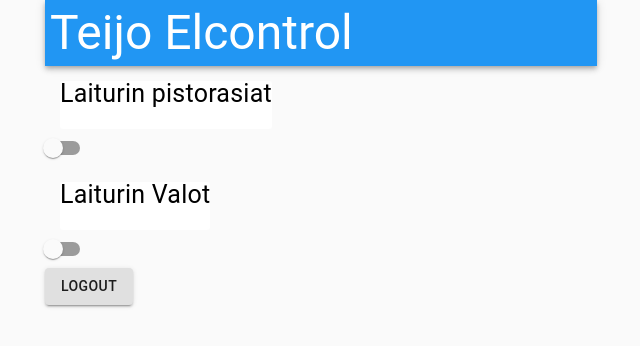
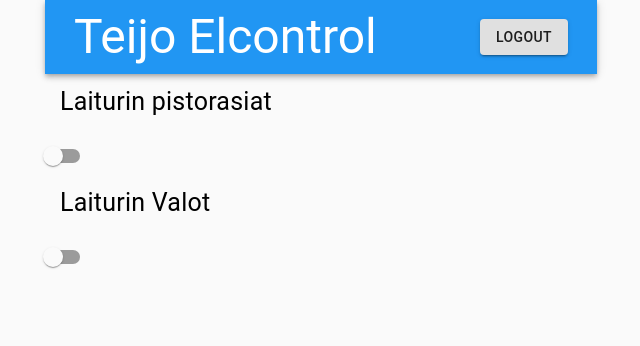
Before and after one commit to wolard/elcontrol, a React (Create React App) app: page /dashboard in a window 1280 px wide. Shown: the top 346 px of the page, without its empty margins (319-959 px from the left). Built offline with nearby package versions, Linux system fonts and the light colour scheme; no server answers.

Commit message:
more styling

```diff
--- a/src/components/Dashboard.js
+++ b/src/components/Dashboard.js
@@ -10,6 +10,11 @@ import { AppBar } from '@material-ui/core';
 import { Container } from '@material-ui/core';
 import { Typography } from '@material-ui/core'
 import { makeStyles } from '@material-ui/core/styles';
+import { Toolbar } from '@material-ui/core';
+import { Box } from '@material-ui/core';
+
+
+
 
 
 //import './App.css';
@@ -19,7 +24,7 @@ import Lights from './Lights'
 
 const StyledFormlabel = withStyles({    //another way modifying css
   root: {
-    background: 'white',
+
     borderRadius: 3,
     border: 0,
     color: 'black',
@@ -38,6 +43,9 @@ const useStyles = makeStyles((theme) => ({
 
   appbar: {
     padding:'5px'
+  },
+  Typography:{
+    flexGrow:1
   }
 }));
 
@@ -230,17 +238,20 @@ useEffect(() => {
 
 
   return (
+    <>
+    <Container maxWidth="sm">
+    <Box sx={{ flexGrow: 1 }}>
 
-<Container maxWidth="sm">
       <AppBar position="static" className={classes.appbar}>
+      <Toolbar>
 
-
-          <Typography variant="h3" component="div" sx={{ flexGrow: 1 }}>
+          <Typography variant="h3" component="div" className={classes.Typography}>
             Teijo Elcontrol
           </Typography>
-
+          <Button variant="contained" onClick={handleLogout}> logout</Button>
+          </Toolbar>
       </AppBar>
-
+ </Box>
 
     <FormGroup row>
       <StyledFormlabel component="legend">Laiturin pistorasiat</StyledFormlabel>
@@ -256,11 +267,13 @@ useEffect(() => {
        <Lights lights={lights} handleChange={handleChangeLights} />
      </Grid>
      </FormGroup>
-     <Button variant="contained" onClick={handleLogout}> logout</Button>
+
+   </Container>
+   </>
 
 
 
-  </Container>
+
   );
 }
 
--- a/src/components/Landing.js
+++ b/src/components/Landing.js
@@ -7,7 +7,8 @@ import { makeStyles } from '@material-ui/core/styles';
 import Grid from '@material-ui/core/Grid';
 import { AppBar } from '@material-ui/core';
 import { Container } from '@material-ui/core';
-import { Typography } from '@material-ui/core'
+import { Typography } from '@material-ui/core';
+import FormGroup from '@material-ui/core/FormGroup';
 
 const useStyles = makeStyles((theme) => ({
   root: {
@@ -19,6 +20,9 @@ const useStyles = makeStyles((theme) => ({
   appbar: {
     padding:'5px'
   },
+  formGroup: {
+    alignItems: 'center'
+  }
 }));
 
 const API_IP = process.env.REACT_APP_API_IP;
@@ -74,14 +78,14 @@ const Landing = () => {
       <AppBar className={classes.appbar} position="static" >
 
 
-          <Typography variant="h3" component="div" sx={{ flexGrow: 1 }}>
+          <Typography variant="h3" component="div" >
             Teijo Elcontrol
           </Typography>
 
       </AppBar>
 
 
-
+      <FormGroup className={classes.formGroup} noValidate autoComplete="on">
       <form className={classes.root} noValidate autoComplete="off">
       <Grid  item xs={12} sm={12} md={12} >
       <Controller
@@ -102,6 +106,7 @@ const Landing = () => {
   <p>{loggedIn}</p>
   </Grid>
    </form>
+   </FormGroup>
   </Container>
   )
 };
--- a/src/index.js
+++ b/src/index.js
@@ -1,15 +1,17 @@
 import React from 'react';
-import ReactDOM from 'react-dom';
-import './index.css';
+import {render} from 'react-dom';
+//import './index.css';
 import App from './App';
 import reportWebVitals from './reportWebVitals';
 import { ThemeProvider } from '@material-ui/core';
 import { theme } from './theme/Theme';
-import { CssBaseline } from '@material-ui/core'
-ReactDOM.render(
+import CssBaseline from "@material-ui/core/CssBaseline";
+
+render(
   <React.StrictMode>
-  <ThemeProvider theme={theme}>
-  <CssBaseline />
+
+    <ThemeProvider theme={theme}>
+    <CssBaseline />
     <App />
     </ThemeProvider>
   </React.StrictMode>,
--- a/src/theme/Theme.js
+++ b/src/theme/Theme.js
@@ -4,7 +4,7 @@ import { blue } from '@material-ui/core/colors';
 export const theme = createTheme({
     root: {
         flexGrow: 1,
-        width:500,
+
 
 
       },
```
